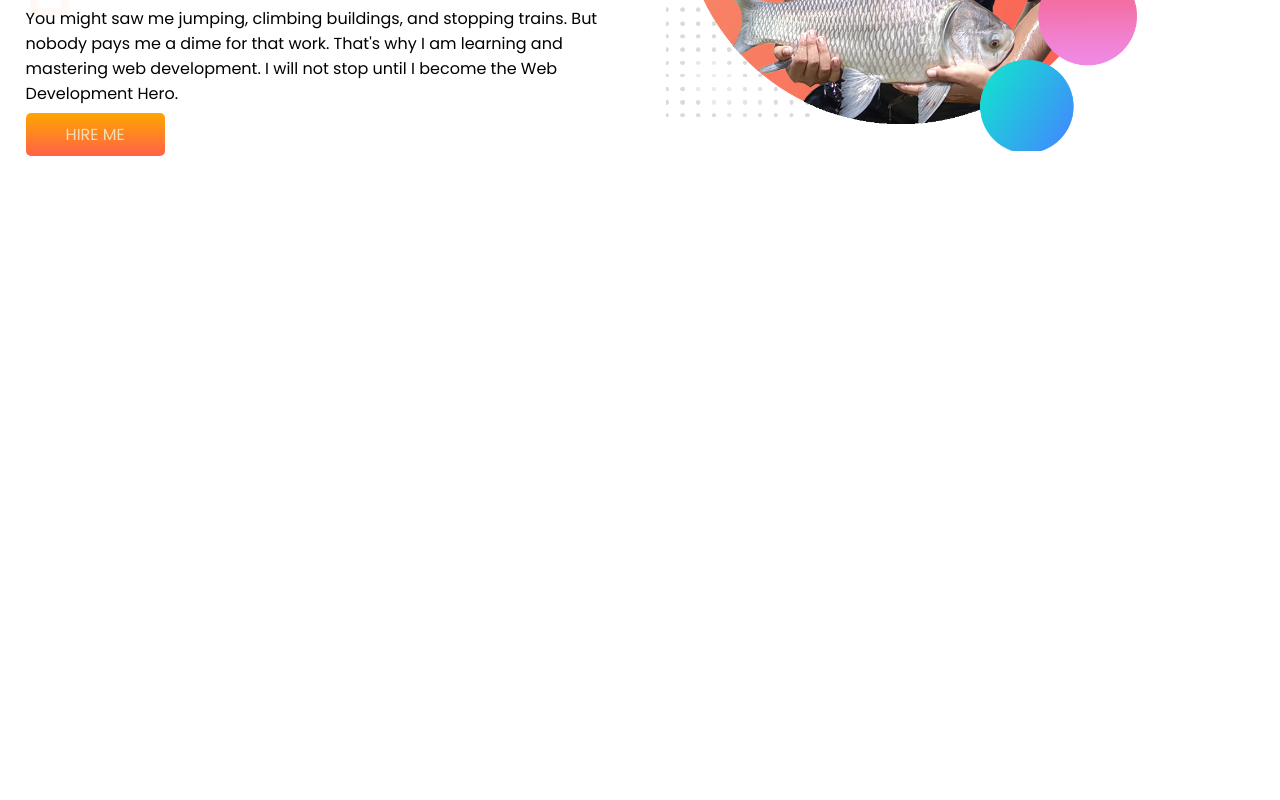
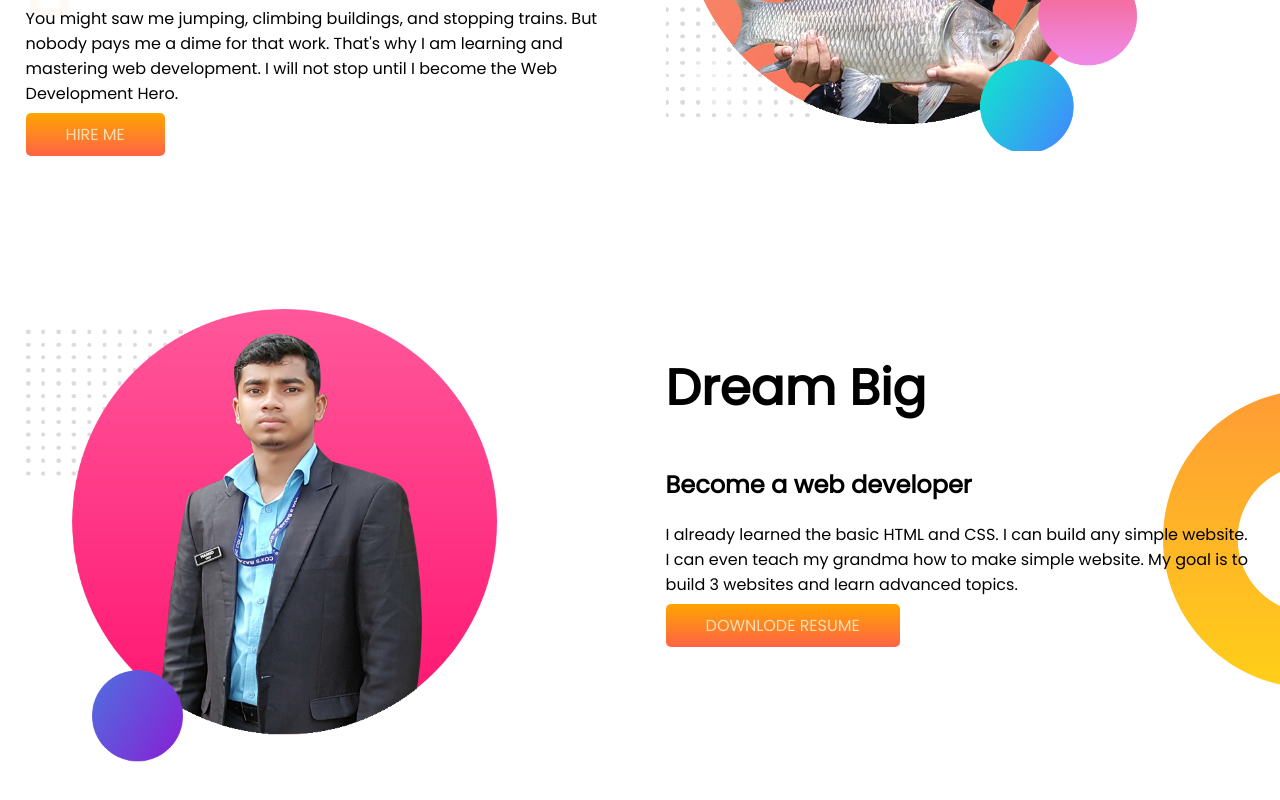
Before and after one commit to abdulhamid331404/developer-portfolio, a plain HTML site: page index.html in a window 1280 px wide. Shown: the part 342-1142 px from the top of the page. Before the commit the page ends 800 px from the top, so only its background shows below. Drawn offline with Linux system fonts and the light colour scheme.

Commit message:
dream bg

```diff
--- a/index.html
+++ b/index.html
@@ -23,5 +23,16 @@
             <img src="my-bg.png" alt="imgge">
         </div>
  </section>
+ <section class="dream-big">
+<div class="half-width">
+<img src="my-bg2.png" alt="image2">
+</div>
+<div class="half-width">
+    <h1>Dream Big</h1>
+    <h2>Become a web developer</h2>
+    <p>I already learned the basic HTML and CSS. I can build any simple website. I can even teach my grandma how to make simple website. My goal is to build 3 websites and learn advanced topics.</p>
+    <a class="link-button" href="" target="_blank">DOWNLODE RESUME</a>
+</div>
+ </section>
 </body>
 </html>
--- a/style.css
+++ b/style.css
@@ -10,6 +10,7 @@ h1{
 }
 section{
   display: flex;
+  margin-bottom: 100px;
 }
 .half-width{
     width: 50%;
@@ -30,3 +31,8 @@ section{
     background-image: url( top-banner.png);
     background-repeat: no-repeat;
 }
+.dream-big{
+    background-image: url(dream-bg.png);
+    background-repeat: no-repeat;
+    background-position: right;
+}
```
Also changed, not shown: dream-bg.png (added), my-bg2.png (added).
